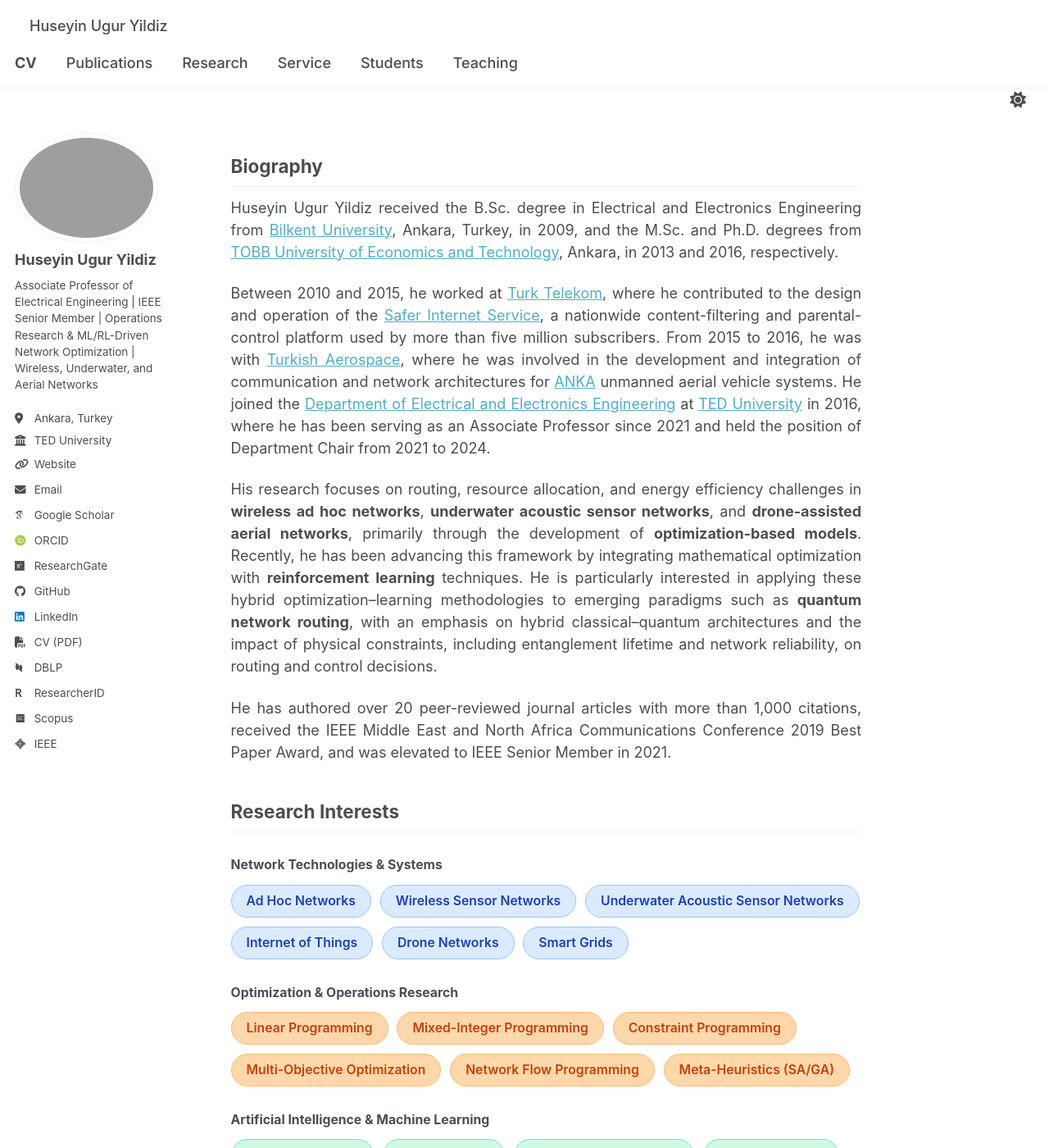
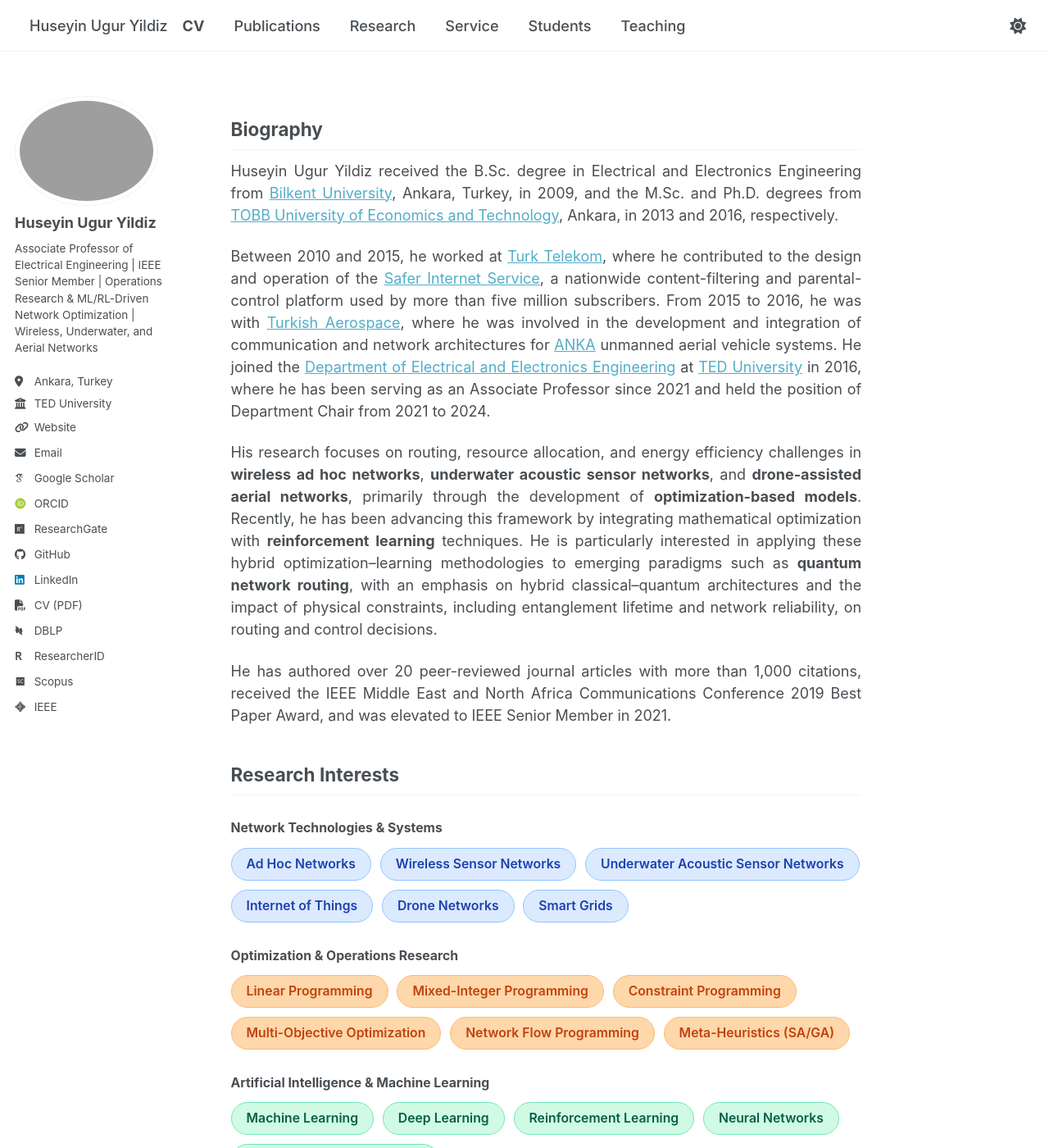
Before and after one commit to huguryildiz/huguryildiz.github.io, a Jekyll site: the page built from index.md, in a window 1280 px wide and 1400 px high. Shown: the whole window at 82% size. Built offline with Jekyll 4.4.1, drawn with Linux system fonts in a browser that asks for light colours; some web fonts are replaced; a script bundle is joined from its source files by our own code; library files that are not in the unit come from our copies; a style sheet for code colours, icons or effects is not loaded.

Commit message:
Update custom.css

```diff
--- a/assets/css/custom.css
+++ b/assets/css/custom.css
@@ -379,6 +379,13 @@ details[open] { margin-bottom: 0.2rem; }
    17) Theme Toggle Button - ALWAYS VISIBLE (All Screens)
    Desktop ve mobilde her zaman görünür
    ========================================================= */
+
+/* Greedy-nav'ı flexbox yap ve tüm elemanları ortala */
+.greedy-nav {
+  display: flex !important;
+  align-items: center !important;
+}
+
 #theme-toggle,
 .theme-toggle {
   display: inline-flex !important;
@@ -387,6 +394,7 @@ details[open] { margin-bottom: 0.2rem; }
   align-items: center;
   justify-content: center;
   padding: 8px 10px;
+  margin-left: 0.5rem;
   background: transparent;
   border: none;
   cursor: pointer;
```
